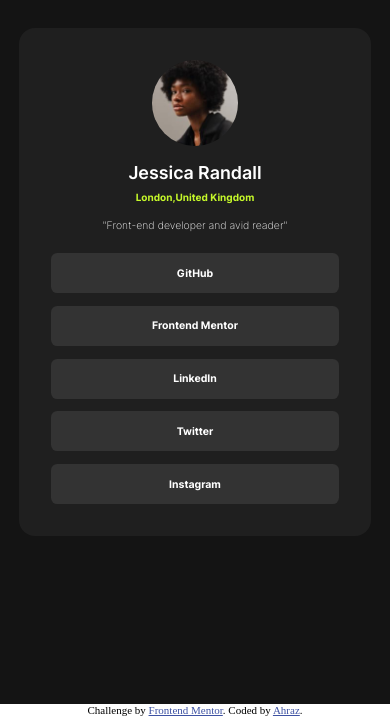
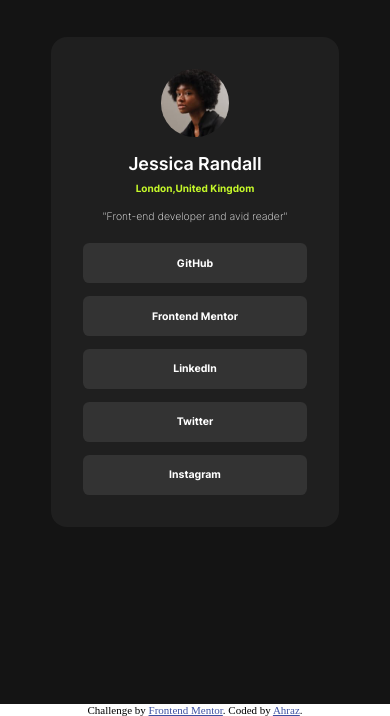
Before and after one commit to Ahraz1993/socialLinks, a plain HTML site: page index.html in a window 390 px wide. Shown: the part 140-856 px from the top of the page. Drawn offline with Linux system fonts and the light colour scheme.

Commit message:
Mobile Version

```diff
--- a/app.css
+++ b/app.css
@@ -1,6 +1,7 @@
 *{
     padding: 0;
     margin:0;
+    box-sizing: border-box;
 
 }
 @font-face{
@@ -20,6 +21,7 @@
     src: url(./assets/fonts/Inter-VariableFont_slnt\,wght.ttf);
 }
 .main{
+
     min-width: 100vw;
     min-height: 100vh;
     /* background-color:  hsl(0, 0%, 8%); */
@@ -114,3 +116,9 @@
      cursor:pointer;
 
 }
+
+@media  (max-width:25rem){
+    .container{
+        min-width:18rem;
+    }
+}
```
